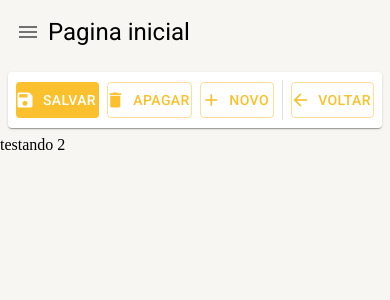
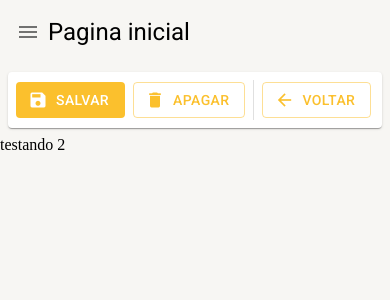
Before and after one commit to Hugovarellaa/ignite-call, a React (Create React App) app: page /pagina-inicial in a window 390 px wide. Shown: the top 300 px of the page. Built offline with nearby package versions, Linux system fonts and the light colour scheme.

Commit message:
Config responsive componet create-registration

```diff
--- a/src/pages/dashboard/Dashboard.tsx
+++ b/src/pages/dashboard/Dashboard.tsx
@@ -3,7 +3,9 @@ import { BasePageLayout } from '../../shared/layouts/BasePageLayout'
 
 export function Dashboard() {
   return (
-    <BasePageLayout title="Pagina inicial" toolbar={<CreateRegistration />}>
+    <BasePageLayout
+      title="Pagina inicial"
+      toolbar={<CreateRegistration isSaveAndCloseButton />}>
       testando 2
     </BasePageLayout>
   )
--- a/src/shared/components/create-registration/CreateRegistration.tsx
+++ b/src/shared/components/create-registration/CreateRegistration.tsx
@@ -1,4 +1,13 @@
-import { Box, useTheme, Paper, Button, Icon } from '@mui/material'
+import {
+  Box,
+  useTheme,
+  Paper,
+  Button,
+  Icon,
+  Skeleton,
+  Typography,
+  useMediaQuery,
+} from '@mui/material'
 import Divider from '@mui/material/Divider/Divider'
 
 interface ICreateRegistrationProps {
@@ -9,6 +18,12 @@ interface ICreateRegistrationProps {
   isSaveButton?: boolean
   isDeleteButton?: boolean
   isSaveAndCloseButton?: boolean
+
+  isLoadingAddButton?: boolean
+  isLoadingBackButton?: boolean
+  isLoadingSaveButton?: boolean
+  isLoadingDeleteButton?: boolean
+  isLoadingSaveAndCloseButton?: boolean
 
   onAdd?: () => void
   onBack?: () => void
@@ -26,6 +41,12 @@ export function CreateRegistration({
   isDeleteButton = true,
   isSaveAndCloseButton = false,
 
+  isLoadingAddButton = false,
+  isLoadingBackButton = false,
+  isLoadingSaveButton = false,
+  isLoadingDeleteButton = false,
+  isLoadingSaveAndCloseButton = false,
+
   onAdd,
   onBack,
   onSave,
@@ -33,6 +54,8 @@ export function CreateRegistration({
   onSaveAndBack,
 }: ICreateRegistrationProps) {
   const theme = useTheme()
+  const smDown = useMediaQuery(theme.breakpoints.down('sm'))
+  const mdDown = useMediaQuery(theme.breakpoints.down('md'))
   return (
     <Box
       gap={1}
@@ -43,62 +66,108 @@ export function CreateRegistration({
       alignItems="center"
       height={theme.spacing(5)}
       component={Paper}>
-      {isSaveButton && (
+      {isSaveButton && !isLoadingSaveButton && (
         <Button
           variant="contained"
           color="primary"
           onClick={onSave}
           disableElevation
           startIcon={<Icon>save</Icon>}>
+          <Typography
+            variant="button"
+            whiteSpace="nowrap"
+            textOverflow="ellipsis"
+            overflow="hidden">
             Salvar
+          </Typography>
         </Button>
       )}
+      {isLoadingSaveButton && <Skeleton width={110} height={61} />}
 
-      {isSaveAndCloseButton && (
+      {isSaveAndCloseButton &&
+        !isLoadingSaveAndCloseButton &&
+        !smDown &&
+        !mdDown && (
           <Button
             variant="outlined"
             color="primary"
             onClick={onSaveAndBack}
             disableElevation
             startIcon={<Icon>save</Icon>}>
+            <Typography
+              variant="button"
+              whiteSpace="nowrap"
+              textOverflow="ellipsis"
+              overflow="hidden">
               Salvar e voltar
+            </Typography>
           </Button>
         )}
+      {isLoadingSaveAndCloseButton && !smDown && !mdDown && (
+        <Skeleton width={180} height={61} />
+      )}
 
-      {isDeleteButton && (
+      {isDeleteButton && !isLoadingDeleteButton && (
         <Button
           variant="outlined"
           color="primary"
           onClick={onDelete}
           disableElevation
           startIcon={<Icon>delete</Icon>}>
+          <Typography
+            variant="button"
+            whiteSpace="nowrap"
+            textOverflow="ellipsis"
+            overflow="hidden">
             Apagar
+          </Typography>
         </Button>
       )}
+      {isLoadingDeleteButton && <Skeleton width={110} height={61} />}
 
-      {isAddButton && (
+      {isAddButton && !isLoadingAddButton && !smDown && (
         <Button
           variant="outlined"
           color="primary"
           onClick={onAdd}
           disableElevation
           startIcon={<Icon>add</Icon>}>
+          <Typography
+            variant="button"
+            whiteSpace="nowrap"
+            textOverflow="ellipsis"
+            overflow="hidden">
             {ButtonText}
+          </Typography>
         </Button>
       )}
+      {isLoadingAddButton && !smDown && <Skeleton width={110} height={61} />}
 
+      {isBackButton &&
+        (isAddButton ||
+          isSaveButton ||
+          isDeleteButton ||
+          isSaveAndCloseButton) && (
           <Divider variant="middle" orientation="vertical" />
+        )}
 
-      {isBackButton && (
+      {isBackButton && !isLoadingBackButton && (
         <Button
           variant="outlined"
           color="primary"
           onClick={onBack}
           disableElevation
           startIcon={<Icon>arrow_back</Icon>}>
+          <Typography
+            variant="button"
+            whiteSpace="nowrap"
+            textOverflow="ellipsis"
+            overflow="hidden">
             Voltar
+          </Typography>
         </Button>
       )}
+      {isLoadingBackButton && <Skeleton width={110} height={61} />}
     </Box>
   )
 }
```
Lines whose indentation alone changed are shown as unchanged.
